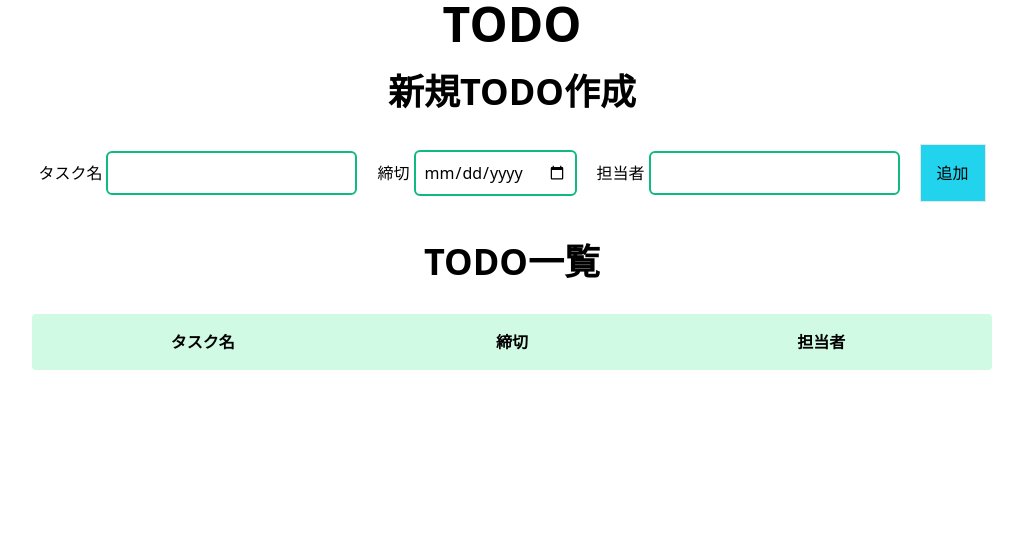
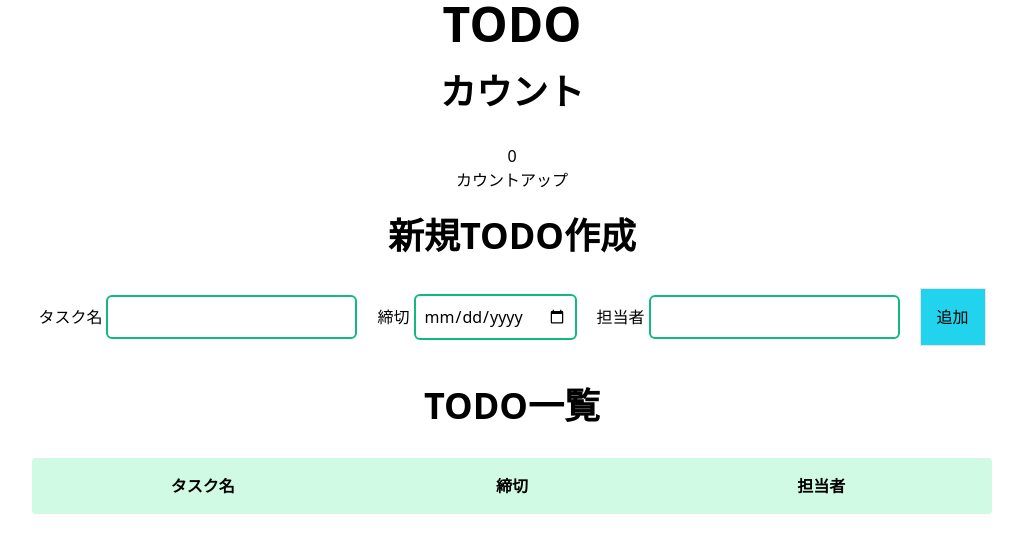
Before and after one commit to tslucky7/React-practice, a React app: page / in a window 1280 px wide. Shown: the top 552 px of the page, without its empty margins (128-1151 px from the left). Built offline with nearby package versions, Linux system fonts and the light colour scheme.

Commit message:
useEffectの仕様確認、依存配列の挙動について学習、マウント・レンダリングの動作について学習

```diff
--- a/src/js/App.tsx
+++ b/src/js/App.tsx
@@ -7,18 +7,26 @@
 
 export const App = () => {
   const [todoList, setTodoList] = React.useState<Todo[]>([]);
-
+  const [count, setCount] = React.useState<number>(0);
   useEffect(() => {
     console.log("コンポーネントがマウントされた時とtodoListが更新された時に実行される");
 
-    return () => {
-      console.log("コンポーネントがアンマウントされる時に実行される");
-    };
+    // クリーンアップ関数の例
+    // return () => {
+    //   console.log("コンポーネントがアンマウントされる時に実行される");
+    // };
   }, [todoList]);
 
   return (
     <main className="my-0 mx-auto w-3/4 text-center">
       <Heading level="h1">TODO</Heading>
+      <div className="mt-6">
+        <Heading level="h2">カウント</Heading>
+        <div className="mt-8">
+          <p>{count}</p>
+          <button onClick={() => setCount(count + 1)}>カウントアップ</button>
+        </div>
+      </div>
       <div className="mt-6">
         <Heading level="h2">新規TODO作成</Heading>
         <div className="mt-8">
```
